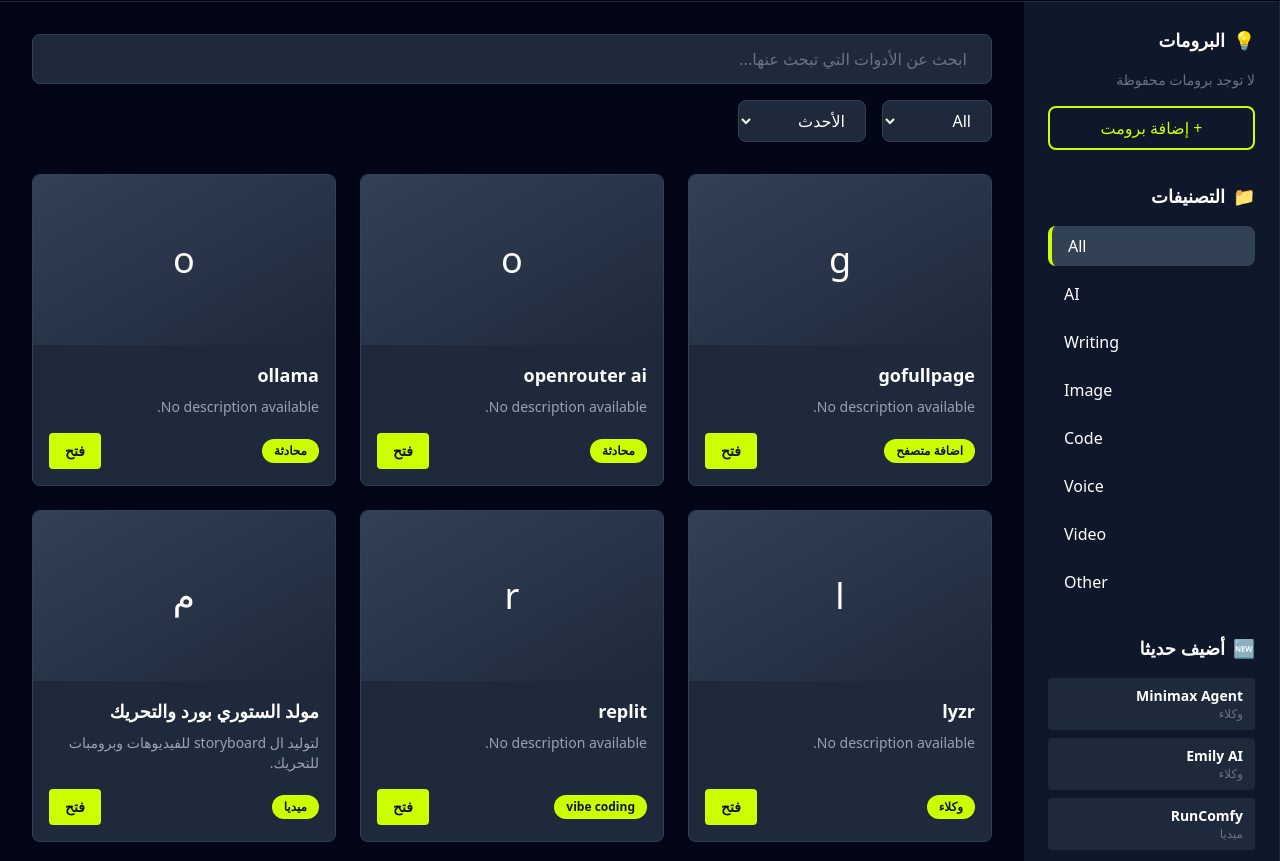
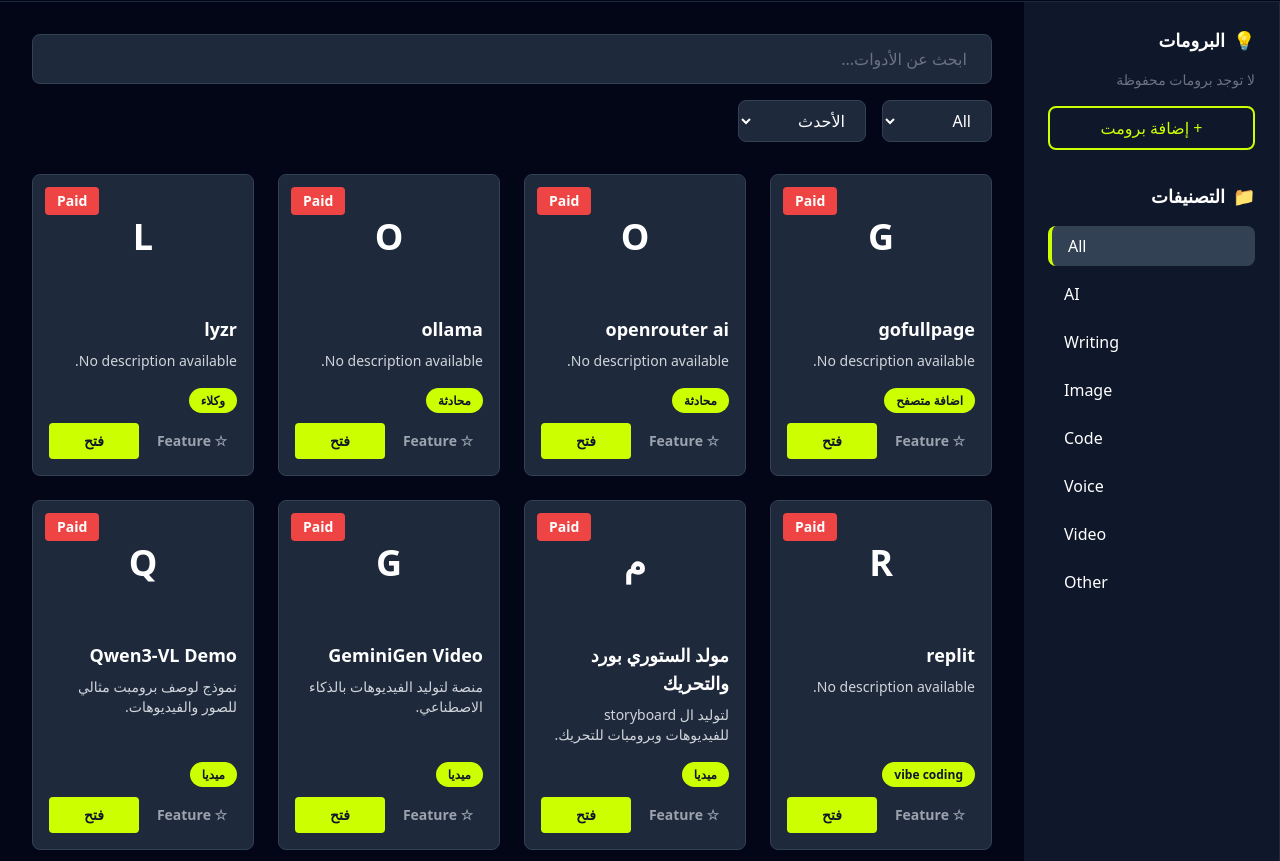
Before and after one commit to Omarhussien2/toolkit, a React (Vite) app: page / in a window 1280 px wide. Shown: the part 259-1120 px from the top of the page. Built offline with nearby package versions, Linux system fonts and the light colour scheme.

Commit message:
Feat: Redesigned card layout with Featured toggle, dark blur backgrounds, and improved data persistence

```diff
--- a/App.tsx
+++ b/App.tsx
@@ -1,7 +1,6 @@
 import React, { useState, useMemo, useEffect } from 'react';
 import { initialTools } from './data';
 
-const GOOGLE_SHEETS_URL = 'https://docs.google.com/spreadsheets/d/1VlfBPQw79zF9Znafn_lvclGAdMmwwCs_S5PaPrMb4Ak/';
 const NEON_COLOR = '#CCFF00';
 const CATEGORIES = ['All', 'AI', 'Writing', 'Image', 'Code', 'Voice', 'Video', 'Other'];
 
@@ -13,38 +12,36 @@ function App() {
   const [prompts, setPrompts] = useState(() => {
     try {
       return JSON.parse(localStorage.getItem('aiPrompts')) || [];
-    } catch {
-      return [];
-    }
+    } catch { return []; }
+  });
+  const [featuredToolIds, setFeaturedToolIds] = useState(() => {
+    try {
+      return JSON.parse(localStorage.getItem('featuredTools')) || [];
+    } catch { return []; }
   });
   const [newPrompt, setNewPrompt] = useState({ title: '', content: '', model: '' });
   const [showPromptForm, setShowPromptForm] = useState(false);
-  const [addedToday, setAddedToday] = useState([]);
 
-  // Save prompts to localStorage
+  // Save prompts
   useEffect(() => {
-    try {
-      localStorage.setItem('aiPrompts', JSON.stringify(prompts));
-    } catch (error) {
-      console.error('Error saving prompts:', error);
-    }
+    try { localStorage.setItem('aiPrompts', JSON.stringify(prompts)); }
+    catch (error) { console.error('Error saving prompts:', error); }
   }, [prompts]);
 
-  // Simulate added today (tools added in current session)
+  // Save featured tools
   useEffect(() => {
-    const today = tools.slice(0, 3).map(t => t.id);
-    setAddedToday(today);
-  }, []);
+    try { localStorage.setItem('featuredTools', JSON.stringify(featuredToolIds)); }
+    catch (error) { console.error('Error saving featured tools:', error); }
+  }, [featuredToolIds]);
 
+  // Featured tools first, then others
   const filteredAndSortedTools = useMemo(() => {
     let result = tools;
 
-    // Filter by category
     if (selectedCategory !== 'All') {
       result = result.filter(tool => tool.category === selectedCategory);
     }
 
-    // Filter by search
     if (searchQuery.trim()) {
       result = result.filter(tool =>
         tool.name.toLowerCase().includes(searchQuery.toLowerCase()) ||
@@ -52,15 +49,18 @@ function App() {
       );
     }
 
-    // Sort
+    // Separate featured and regular
+    const featured = result.filter(t => featuredToolIds.includes(t.id));
+    const regular = result.filter(t => !featuredToolIds.includes(t.id));
+
     if (sortBy === 'newest') {
-      result = [...result].reverse();
+      regular.reverse();
     } else if (sortBy === 'name') {
-      result = [...result].sort((a, b) => a.name.localeCompare(b.name));
+      regular.sort((a, b) => a.name.localeCompare(b.name));
     }
 
-    return result;
-  }, [tools, selectedCategory, searchQuery, sortBy]);
+    return [...featured, ...regular];
+  }, [tools, selectedCategory, searchQuery, sortBy, featuredToolIds]);
 
   const handleAddPrompt = () => {
     if (newPrompt.title.trim() && newPrompt.content.trim()) {
@@ -76,6 +76,14 @@ function App() {
 
   const handleDeletePrompt = (id) => {
     setPrompts(prompts.filter(p => p.id !== id));
+  };
+
+  const toggleFeatured = (toolId) => {
+    if (featuredToolIds.includes(toolId)) {
+      setFeaturedToolIds(featuredToolIds.filter(id => id !== toolId));
+    } else {
+      setFeaturedToolIds([...featuredToolIds, toolId]);
+    }
   };
 
   return (
@@ -95,7 +103,7 @@ function App() {
       <div className="flex">
         {/* Sidebar */}
         <aside className="w-64 bg-slate-900 border-r border-slate-800 p-6 min-h-screen">
-          {/* Prompts Section */}
+          {/* Prompts */}
           <div className="mb-8">
             <h3 className="text-lg font-bold mb-4 flex items-center gap-2">
               <span>💡</span> البرومات
@@ -109,61 +117,21 @@ function App() {
                     <div className="font-semibold text-xs truncate" style={{ color: NEON_COLOR }}>{prompt.title}</div>
                     <div className="text-gray-400 text-xs truncate">{prompt.content}</div>
                     <div className="text-gray-500 text-xs mt-1">Model: {prompt.model || 'N/A'}</div>
-                    <button
-                      onClick={() => handleDeletePrompt(prompt.id)}
-                      className="mt-2 text-xs text-red-400 hover:text-red-300"
-                    >
-                      حذف
-                    </button>
+                    <button onClick={() => handleDeletePrompt(prompt.id)} className="mt-2 text-xs text-red-400 hover:text-red-300">حذف</button>
                   </div>
                 ))
               )}
             </div>
             {!showPromptForm ? (
-              <button
-                onClick={() => setShowPromptForm(true)}
-                className="w-full py-2 px-3 rounded-lg border-2 transition"
-                style={{ borderColor: NEON_COLOR, color: NEON_COLOR }}
-              >
-                + إضافة برومت
-              </button>
+              <button onClick={() => setShowPromptForm(true)} className="w-full py-2 px-3 rounded-lg border-2 transition" style={{ borderColor: NEON_COLOR, color: NEON_COLOR }}>+ إضافة برومت</button>
             ) : (
               <div className="bg-slate-800 p-3 rounded-lg space-y-2">
-                <input
-                  type="text"
-                  placeholder="عنوان البرومت"
-                  value={newPrompt.title}
-                  onChange={(e) => setNewPrompt({...newPrompt, title: e.target.value})}
-                  className="w-full bg-slate-700 border border-slate-600 rounded px-2 py-1 text-sm text-white placeholder-gray-500"
-                />
-                <textarea
-                  placeholder="محتوى البرومت"
-                  value={newPrompt.content}
-                  onChange={(e) => setNewPrompt({...newPrompt, content: e.target.value})}
-                  className="w-full bg-slate-700 border border-slate-600 rounded px-2 py-1 text-sm text-white placeholder-gray-500 resize-none"
-                  rows="3"
-                />
-                <input
-                  type="text"
-                  placeholder="الموديل (مثال: GPT-4)"
-                  value={newPrompt.model}
-                  onChange={(e) => setNewPrompt({...newPrompt, model: e.target.value})}
-                  className="w-full bg-slate-700 border border-slate-600 rounded px-2 py-1 text-sm text-white placeholder-gray-500"
-                />
+                <input type="text" placeholder="عنوان البرومت" value={newPrompt.title} onChange={(e) => setNewPrompt({...newPrompt, title: e.target.value})} className="w-full bg-slate-700 border border-slate-600 rounded px-2 py-1 text-sm text-white placeholder-gray-500" />
+                <textarea placeholder="محتوى البرومت" value={newPrompt.content} onChange={(e) => setNewPrompt({...newPrompt, content: e.target.value})} className="w-full bg-slate-700 border border-slate-600 rounded px-2 py-1 text-sm text-white placeholder-gray-500 resize-none" rows="3" />
+                <input type="text" placeholder="الموديل (مثال: GPT-4)" value={newPrompt.model} onChange={(e) => setNewPrompt({...newPrompt, model: e.target.value})} className="w-full bg-slate-700 border border-slate-600 rounded px-2 py-1 text-sm text-white placeholder-gray-500" />
                 <div className="flex gap-2">
-                  <button
-                    onClick={handleAddPrompt}
-                    className="flex-1 py-1 rounded text-sm font-semibold"
-                    style={{ backgroundColor: NEON_COLOR, color: '#0f172a' }}
-                  >
-                    حفظ
-                  </button>
-                  <button
-                    onClick={() => setShowPromptForm(false)}
-                    className="flex-1 py-1 rounded text-sm bg-slate-700 hover:bg-slate-600"
-                  >
-                    إلغاء
-                  </button>
+                  <button onClick={handleAddPrompt} className="flex-1 py-1 rounded text-sm font-semibold" style={{ backgroundColor: NEON_COLOR, color: '#0f172a' }}>حفظ</button>
+                  <button onClick={() => setShowPromptForm(false)} className="flex-1 py-1 rounded text-sm bg-slate-700 hover:bg-slate-600">إلغاء</button>
                 </div>
               </div>
             )}
@@ -175,36 +143,10 @@ function App() {
           </h3>
           <div className="space-y-2">
             {CATEGORIES.map(cat => (
-              <button
-                key={cat}
-                onClick={() => setSelectedCategory(cat)}
-                className={`w-full text-left px-4 py-2 rounded-lg transition ${
-                  selectedCategory === cat
-                    ? 'bg-slate-700'
-                    : 'hover:bg-slate-800'
-                }`}
-                style={selectedCategory === cat ? { borderLeft: `4px solid ${NEON_COLOR}` } : {}}
-              >
+              <button key={cat} onClick={() => setSelectedCategory(cat)} className={`w-full text-left px-4 py-2 rounded-lg transition ${selectedCategory === cat ? 'bg-slate-700' : 'hover:bg-slate-800'}`} style={selectedCategory === cat ? { borderLeft: `4px solid ${NEON_COLOR}` } : {}}>
                 {cat}
               </button>
             ))}
-          </div>
-
-          {/* Added Today */}
-          <div className="mt-8">
-            <h3 className="text-lg font-bold mb-4 flex items-center gap-2">
-              <span>🆕</span> أضيف حديثا
-            </h3>
-            <div className="space-y-2 text-sm">
-              {tools
-                .filter(t => addedToday.includes(t.id))
-                .map(tool => (
-                  <div key={tool.id} className="px-3 py-2 bg-slate-800 rounded hover:bg-slate-700 transition">
-                    <div className="truncate font-semibold text-sm">{tool.name}</div>
-                    <div className="text-gray-500 text-xs truncate">{tool.category}</div>
-                  </div>
-                ))}
-            </div>
           </div>
         </aside>
 
@@ -212,28 +154,12 @@ function App() {
         <main className="flex-1 p-8">
           {/* Search and Filters */}
           <div className="mb-8 space-y-4">
-            <input
-              type="text"
-              placeholder="ابحث عن الأدوات التي تبحث عنها..."
-              value={searchQuery}
-              onChange={(e) => setSearchQuery(e.target.value)}
-              className="w-full px-6 py-3 bg-slate-800 border border-slate-700 rounded-lg text-white placeholder-gray-500 focus:outline-none focus:border-slate-600"
-            />
+            <input type="text" placeholder="ابحث عن الأدوات..." value={searchQuery} onChange={(e) => setSearchQuery(e.target.value)} className="w-full px-6 py-3 bg-slate-800 border border-slate-700 rounded-lg text-white placeholder-gray-500 focus:outline-none focus:border-slate-600" />
             <div className="flex gap-4">
-              <select
-                value={selectedCategory}
-                onChange={(e) => setSelectedCategory(e.target.value)}
-                className="px-4 py-2 bg-slate-800 border border-slate-700 rounded-lg text-white focus:outline-none"
-              >
-                {CATEGORIES.map(cat => (
-                  <option key={cat} value={cat}>{cat}</option>
-                ))}
+              <select value={selectedCategory} onChange={(e) => setSelectedCategory(e.target.value)} className="px-4 py-2 bg-slate-800 border border-slate-700 rounded-lg text-white focus:outline-none">
+                {CATEGORIES.map(cat => <option key={cat} value={cat}>{cat}</option>)}
               </select>
-              <select
-                value={sortBy}
-                onChange={(e) => setSortBy(e.target.value)}
-                className="px-4 py-2 bg-slate-800 border border-slate-700 rounded-lg text-white focus:outline-none"
-              >
+              <select value={sortBy} onChange={(e) => setSortBy(e.target.value)} className="px-4 py-2 bg-slate-800 border border-slate-700 rounded-lg text-white focus:outline-none">
                 <option value="newest">الأحدث</option>
                 <option value="oldest">الأقدم</option>
                 <option value="name">الاسم (أ-ي)</option>
@@ -242,41 +168,48 @@ function App() {
           </div>
 
           {/* Tools Grid */}
-          <div className="grid grid-cols-1 md:grid-cols-2 lg:grid-cols-3 gap-6">
+          <div className="grid grid-cols-1 md:grid-cols-2 lg:grid-cols-3 xl:grid-cols-4 gap-6">
             {filteredAndSortedTools.length === 0 ? (
-              <div className="col-span-full text-center py-12 text-gray-400">
-                لم يتم العثور على أدوات
+              <div className="col-span-full text-center py-12 text-gray-400">لم يتم العثور على أدوات</div>
+            ) : (
+              filteredAndSortedTools.map(tool => {
+                const isFeatured = featuredToolIds.includes(tool.id);
+                return (
+                  <div key={tool.id} className="bg-slate-800 rounded-lg overflow-hidden border border-slate-700 flex flex-col h-full hover:border-slate-600 transition">
+                    {/* Image Section */}
+                    <div className="relative w-full" style={{ aspectRatio: '16/9' }}>
+                      <div className="w-full h-full bg-slate-700 flex items-center justify-center text-4xl font-bold" style={{ backgroundColor: '#1e293b' }}>
+                        {tool.name.charAt(0).toUpperCase()}
                       </div>
-            ) : (
-              filteredAndSortedTools.map(tool => (
-                <div
-                  key={tool.id}
-                  className="bg-slate-800 rounded-lg overflow-hidden hover:bg-slate-700 transition border border-slate-700 flex flex-col"
-                >
-                  <div className="aspect-video bg-gradient-to-br from-slate-700 to-slate-800 flex items-center justify-center text-4xl">
-                    {tool.name.charAt(0)}
+                      {/* Paid Badge */}
+                      <div className="absolute top-3 left-3">
+                        <span className="inline-block px-3 py-1 rounded text-white text-sm font-semibold" style={{ backgroundColor: '#ef4444' }}>Paid</span>
                       </div>
+                    </div>
+
+                    {/* Content Section */}
                     <div className="p-4 flex-1 flex flex-col">
                       <h3 className="font-bold text-lg mb-2 line-clamp-2">{tool.name}</h3>
-                    <p className="text-gray-400 text-sm mb-4 line-clamp-2">{tool.description}</p>
-                    <div className="mt-auto flex items-center justify-between">
-                      <span
-                        className="text-xs font-semibold px-3 py-1 rounded-full"
-                        style={{ backgroundColor: NEON_COLOR, color: '#0f172a' }}
-                      >
+                      <p className="text-gray-300 text-sm mb-4 line-clamp-2">{tool.description}</p>
+                      <div className="mt-auto space-y-3">
+                        {/* Category Badge */}
+                        <div>
+                          <span className="text-xs font-semibold px-3 py-1 rounded-full" style={{ backgroundColor: NEON_COLOR, color: '#0f172a' }}>
                             {tool.category}
                           </span>
-                      <button
-                        onClick={() => window.open(tool.toolUrl, '_blank')}
-                        className="text-sm font-semibold px-4 py-2 rounded transition"
-                        style={{ backgroundColor: NEON_COLOR, color: '#0f172a' }}
-                      >
-                        فتح
+                        </div>
+                        {/* Action Buttons */}
+                        <div className="flex gap-2 items-center">
+                          <button onClick={() => toggleFeatured(tool.id)} className={`flex-1 py-2 rounded text-sm font-semibold transition ${ isFeatured ? 'text-yellow-400' : 'text-gray-400' }`} title="Toggle Featured">
+                            {isFeatured ? '⭐ Featured' : '☆ Feature'}
                           </button>
+                          <button onClick={() => window.open(tool.toolUrl, '_blank')} className="flex-1 py-2 rounded text-sm font-semibold text-white" style={{ backgroundColor: NEON_COLOR, color: '#0f172a' }}>فتح</button>
                         </div>
                       </div>
                     </div>
-              ))
+                  </div>
+                );
+              })
             )}
           </div>
         </main>
```
Lines whose indentation alone changed are shown as unchanged.
